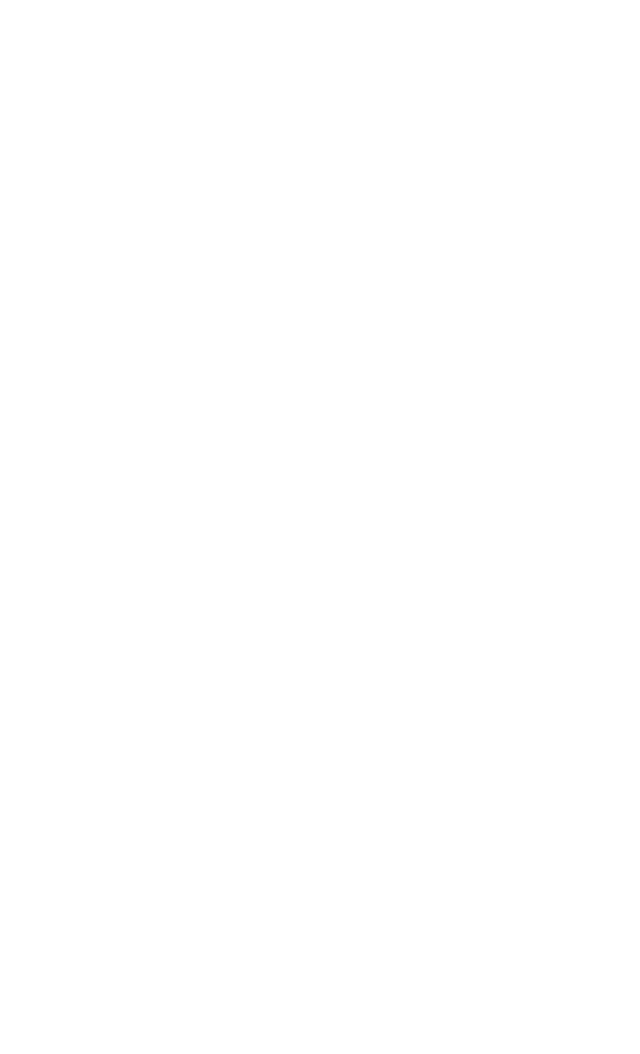
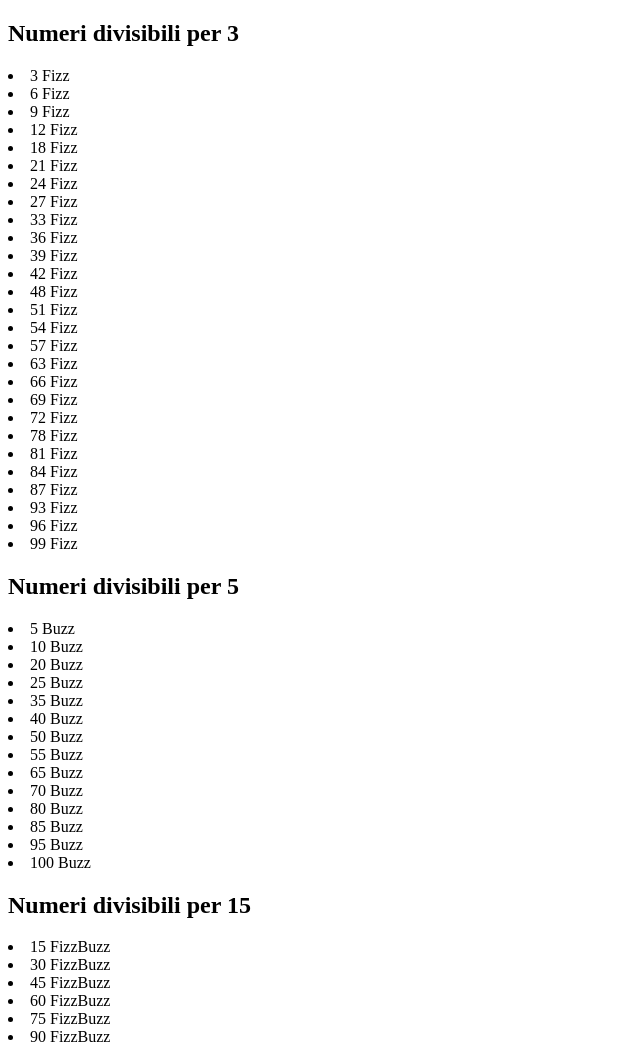
Before and after one commit to stefanoriccio1/js-fizzbuzz, a plain HTML site: page index.html in a window 1280 px wide. Shown: the whole page, without its empty margins (0-640 px from the left). Before the commit the page ends 800 px from the top, so only its background shows below. Drawn offline with Linux system fonts and the light colour scheme.

Commit message:
stampati su HTML

```diff
--- a/index.html
+++ b/index.html
@@ -5,13 +5,16 @@
     <title>FizzBuzz Test</title>
   </head>
   <body>
-    <div id="multipli_tre">
+    <div id= "listaNumeri_tre">
+      <h2>Numeri divisibili per 3</h2>
 
     </div>
-    <div id="multipli_cinque">
+    <div id= "listaNumeri_cinque">
+      <h2> Numeri divisibili per 5</h2>
 
     </div>
-    <div id="multipli_quindici">
+    <h2>Numeri divisibili per 15</h2>
+    <div id="listaNumeri_quindici">
 
     </div>
     <script src="js/script.js" charset="utf-8"></script>
--- a/js/script.js
+++ b/js/script.js
@@ -3,15 +3,19 @@ for (var i=1; i <= 100; i++){
 
  if (i % 15 == 0){
    console.log('FizzBuzz');
+   document.getElementById('listaNumeri_quindici').innerHTML += ('<li>' + i + ' FizzBuzz ' + '</li>');
  }
  else if (i % 5 == 0){
    console.log('Buzz');
+   document.getElementById('listaNumeri_cinque').innerHTML += ('<li>' + i + ' Buzz ' + '</li>');
  }
  else if (i % 3 == 0){
    console.log('Fizz');
+   document.getElementById('listaNumeri_tre').innerHTML += ('<li>' + i + ' Fizz ' + '</li>');
  }
  else{
    console.log(i);
+   // document.getElementById('altri').innerHTML += ('<li>' + i + '</li>');
  }
 }
 
```
